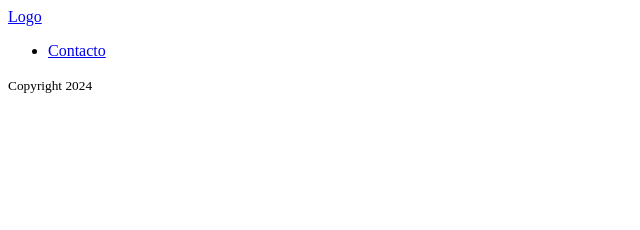
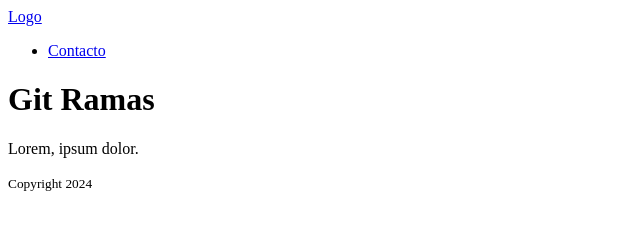
Before and after one commit to JePaFe/video-git-ramas, a plain HTML site: page index.html in a window 1280 px wide. Shown: the whole page, without its empty margins (0-640 px from the left). Drawn offline with Linux system fonts and the light colour scheme.

Commit message:
HTML del elemento main

```diff
--- a/index.html
+++ b/index.html
@@ -15,6 +15,10 @@
         </ul>
       </nav>
     </header>
+    <main>
+        <h1>Git Ramas</h1>
+        <p>Lorem, ipsum dolor.</p>
+    </main>
     <footer>
       <small>Copyright 2024</small>
     </footer>
```
